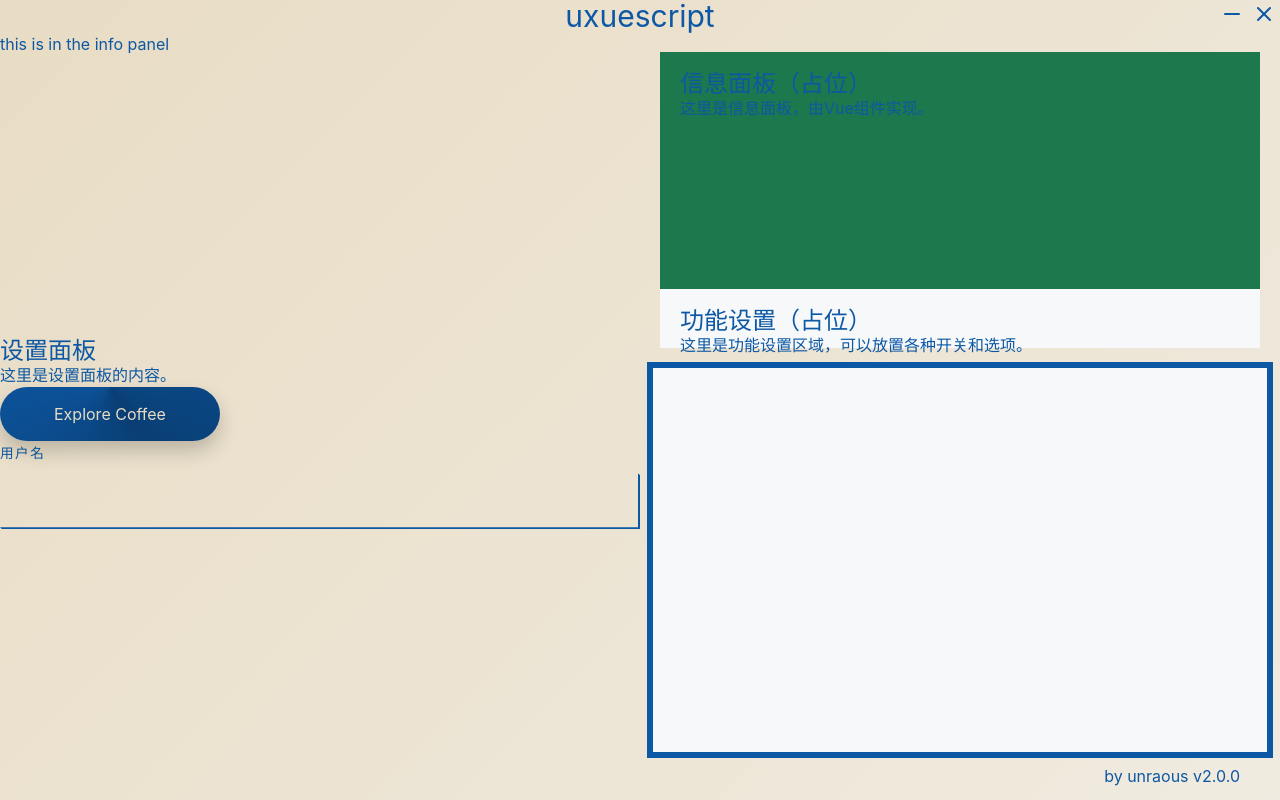
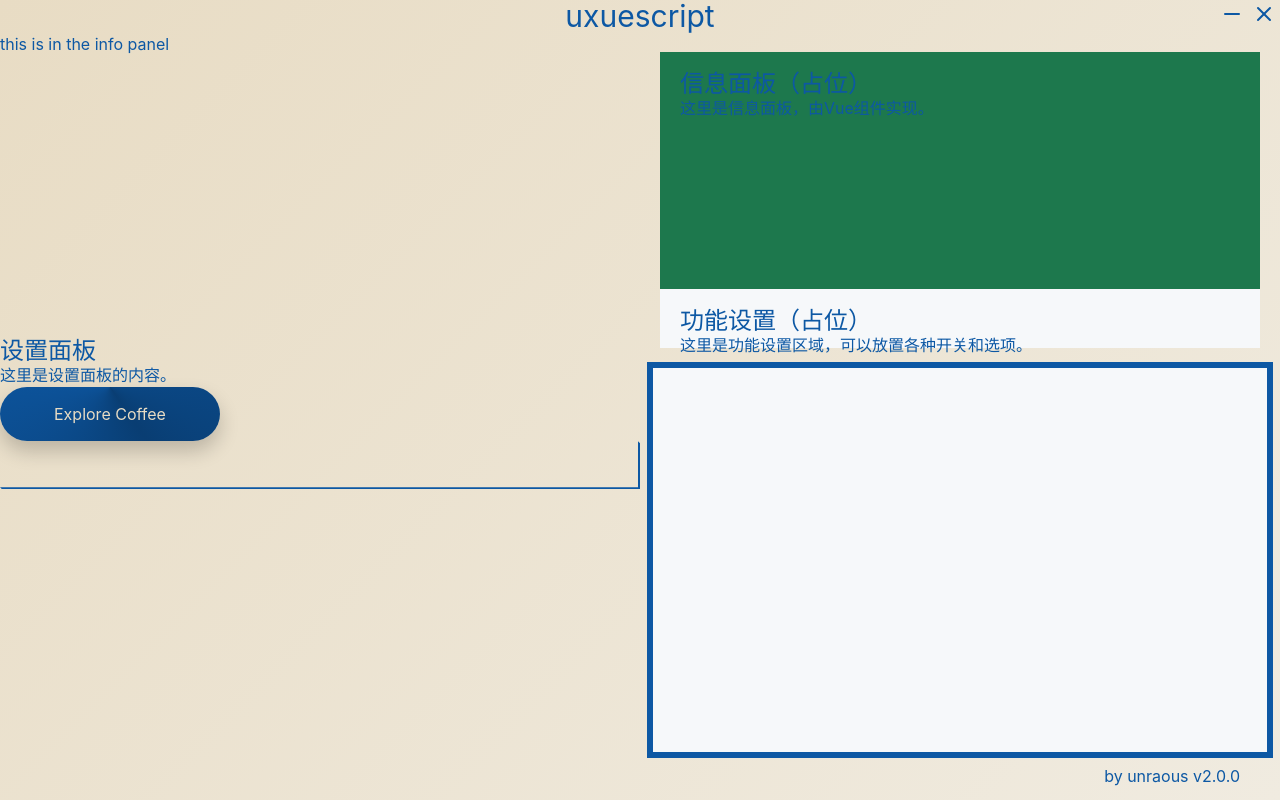
Before and after one commit to unraous/uxs-rs, a Vue app: page / in a window 1280 px wide. Built offline with nearby package versions, Linux system fonts and the light colour scheme; a web font is replaced by a local one.

Commit message:
perf(basetextbox): improve the shadow perfoemance & reduce useless props

```diff
--- a/src/components/common/BaseTextBox.vue
+++ b/src/components/common/BaseTextBox.vue
@@ -1,6 +1,26 @@
+
+<script setup lang="ts">
+import { computed } from 'vue';
+
+const props = defineProps<{
+  modelValue: string;
+  placeholder?: string;
+  type?: string;
+  id?: string;
+}>();
+
+const emit = defineEmits(['update:modelValue']);
+const inputId = computed(() => props.id || `input-${Math.random().toString(36).slice(2, 9)}`);
+
+const onInput = (event: Event) => {
+  const target = event.target as HTMLInputElement;
+  emit('update:modelValue', target.value);
+};
+
+</script>
+
 <template>
   <div class="base-text-box">
-    <label v-if="label" :for="inputId" class="label">{{ label }}</label>
     <div class="input-container">
       <input
         :id="inputId"
@@ -16,32 +36,12 @@
   </div>
 </template>
 
-<script setup lang="ts">
-import { computed } from 'vue';
-
-const props = defineProps<{
-  modelValue: string;
-  label?: string;
-  placeholder?: string;
-  type?: string;
-  id?: string;
-}>();
-
-const emit = defineEmits(['update:modelValue']);
-const inputId = computed(() => props.id || `input-${Math.random().toString(36).slice(2, 9)}`);
-
-const onInput = (event: Event) => {
-  const target = event.target as HTMLInputElement;
-  emit('update:modelValue', target.value);
-};
-</script>
-
 <style scoped>
 .base-text-box {
   --brand-color: #0d58a4;
   --contrast-border: color-mix(in srgb, var(--brand-color), black 30%);
   --base-thickness: 2px;    /* 初始 L 边框厚度 */
-  --lift-thickness: 8px;    /* 抬升后的阴影厚度 */
+  --lift-thickness: 5px;    /* 抬升后的阴影厚度 */
 
   display: flex;
   flex-direction: column;
@@ -49,20 +49,9 @@ const onInput = (event: Event) => {
   width: 100%;
 }
 
-.label {
-  color: var(--brand-color);
-  font-weight: 800;
-  font-size: 0.85rem;
-  letter-spacing: 1.5px;
-  text-transform: uppercase;
-}
-
 .input-container {
   position: relative;
   width: 100%;
-  /* 为右侧和下方的阴影预留空间，防止容器尺寸抖动 */
-  padding-right: var(--lift-thickness);
-  padding-bottom: var(--lift-thickness);
 }
 
 .input-field {
@@ -106,12 +95,12 @@ const onInput = (event: Event) => {
   */
   --t: var(--base-thickness);
   clip-path: polygon(
-    calc(100% - var(--t)) 0,     /* 右侧内起点 (右上) */
-    100% var(--t),               /* 右侧外顶点 (斜切起点) */
-    100% 100%,                   /* 右下总外角 */
-    var(--t) 100%,               /* 下侧外顶点 (斜切终点) */
-    0 calc(100% - var(--t)),     /* 下侧内起点 (左下) */
-    calc(100% - var(--t)) calc(100% - var(--t)) /* 内拐角 */
+    calc(100% - var(--t)) 0,
+    100% var(--t),
+    100% 100%,
+    var(--t) 100%,
+    0 calc(100% - var(--t)),
+    calc(100% - var(--t)) calc(100% - var(--t))
   );
 
   transition:
@@ -125,7 +114,6 @@ const onInput = (event: Event) => {
   --t: var(--lift-thickness);
   background: var(--contrast-border);
   /* 阴影外壳稍微向右下张开，配合输入框的左上移，形成完美抬升感 */
-  transform: translate(2px, 2px);
 }
 
 .input-field:hover ~ .shadow-shell {
```
Also changed, not shown: src/components/common/BaseConfigInput.vue (added, +9 -0 lines), src/components/common/BaseConfigOption.vue (added).
